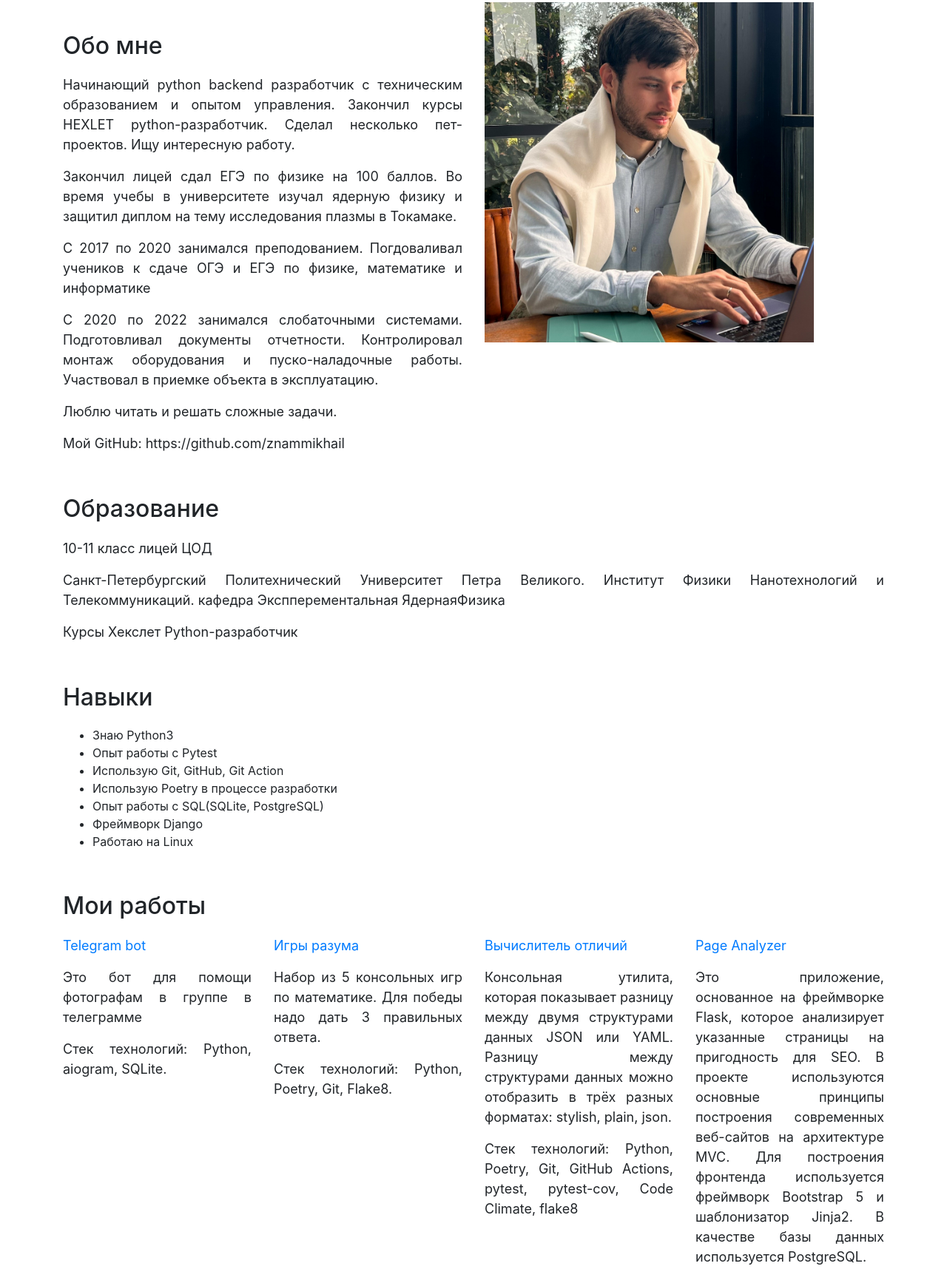
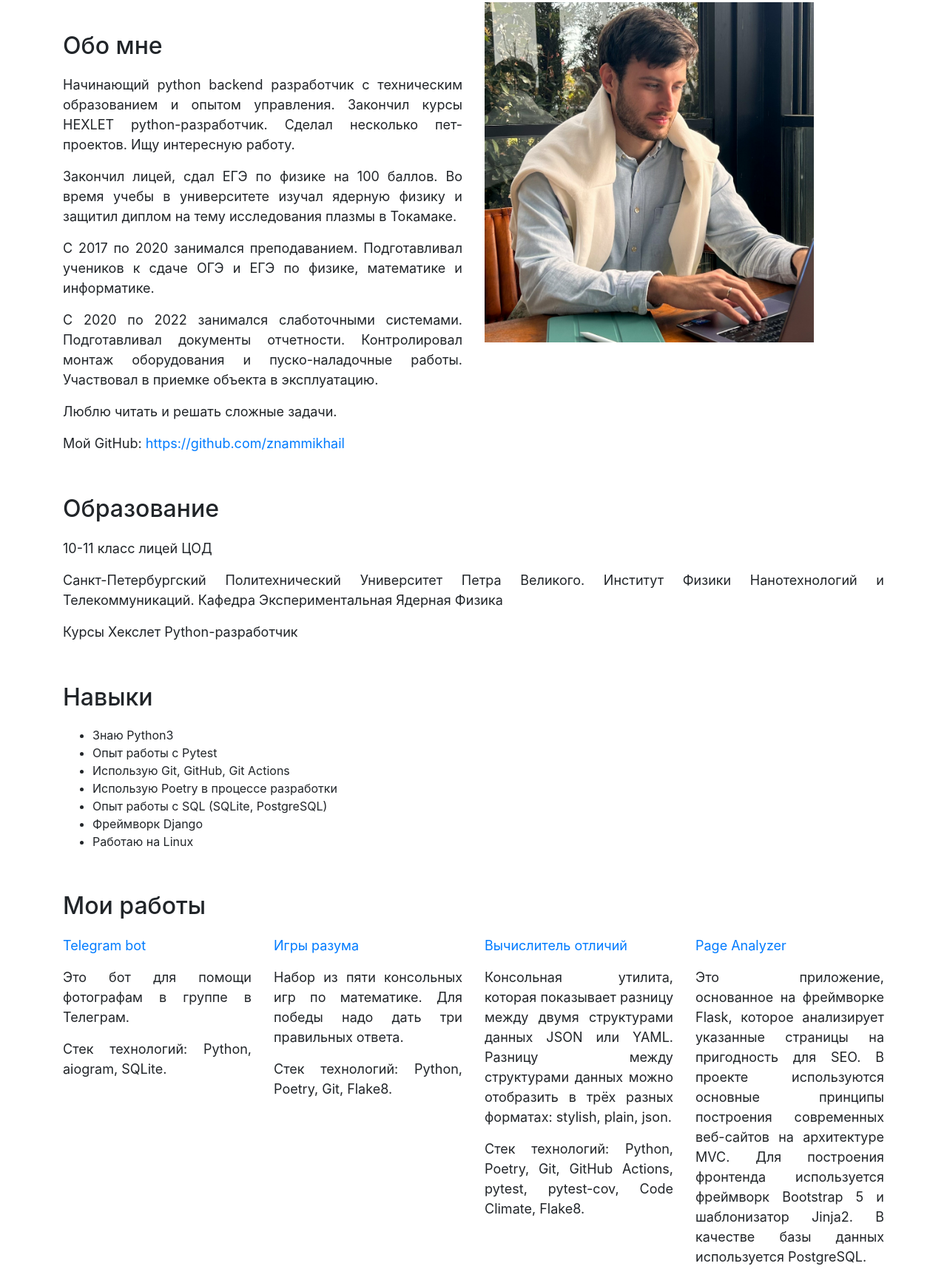
Before and after one commit to znammikhail/znammikhail.github.io, a plain HTML site: page index.html in a window 1280 px wide. Shown: the part 150-1866 px from the top of the page at 74% size. Drawn offline with nearby package versions, Linux system fonts and the light colour scheme.

Commit message:
Update index.html

```diff
--- a/index.html
+++ b/index.html
@@ -64,22 +64,21 @@
                     Закончил курсы HEXLET python-разработчик. Сделал несколько пет-проектов. Ищу интересную работу.
                 </p>
                 <p>
-                    Закончил лицей сдал ЕГЭ по физике на 100 баллов.
+                    Закончил лицей, сдал ЕГЭ по физике на 100 баллов.
                     Во время учебы в университете изучал ядерную физику и защитил диплом на тему исследования плазмы в
                     Токамаке.
                 </p>
                 <p>
-                    С 2017 по 2020 занимался преподованием. Погдоваливал учеников к сдаче ОГЭ и ЕГЭ по физике,
-                    математике
-                    и информатике
+                    С 2017 по 2020 занимался преподаванием. Подготавливал учеников к сдаче ОГЭ и ЕГЭ по физике,
+                    математике и информатике.
                 </p>
                 <p>
-                    С 2020 по 2022 занимался слобаточными системами. Подготовливал документы отчетности.
+                    С 2020 по 2022 занимался слаботочными системами. Подготавливал документы отчетности.
                     Контролировал монтаж оборудования и пуско-наладочные работы. Участвовал в приемке объекта в
                     эксплуатацию.
                 </p>
                 <p>Люблю читать и решать сложные задачи.</p>
-                <p>Мой GitHub: https://github.com/znammikhail</p>
+                <p>Мой GitHub: <a href="https://github.com/znammikhail">https://github.com/znammikhail</a></p>
             </div>
             <div class="col-lg-5">
                 <img src="IMG_cut.jpg" style="width:100%">
@@ -96,16 +95,12 @@
     <div class="container">
         <div class="row">
             <div class="col-12">
-                <p>
-                    10-11 класс лицей ЦОД
-                </p>
+                <p>10-11 класс лицей ЦОД</p>
                 <p>Санкт-Петербургский Политехнический Университет Петра Великого.
                     Институт Физики Нанотехнологий и Телекоммуникаций.
-                    кафедра Экспперементальная ЯдернаяФизика
+                    Кафедра Экспериментальная Ядерная Физика
                 </p>
-                <p>
-                    Курсы Хекслет Python-разработчик
-                </p>
+                <p>Курсы Хекслет Python-разработчик</p>
             </div>
         </div>
     </div>
@@ -122,9 +117,9 @@
                 <ul>
                     <li>Знаю Python3</li>
                     <li>Опыт работы с Pytest</li>
-                    <li>Использую Git, GitHub, Git Action</li>
+                    <li>Использую Git, GitHub, Git Actions</li>
                     <li>Использую Poetry в процессе разработки</li>
-                    <li>Опыт работы с SQL(SQLite, PostgreSQL)</li>
+                    <li>Опыт работы с SQL (SQLite, PostgreSQL)</li>
                     <li>Фреймворк Django</li>
                     <li>Работаю на Linux</li>
                 </ul>
@@ -142,34 +137,28 @@
         <div class="row">
             <div class="col-12 col-sm-12 col-md-6 col-lg-3 col-xl-3">
                 <p><a href="https://github.com/znammikhail/bot_justforfun">Telegram bot</a></p>
-                <p>Это бот для помощи фотографам в группе в телеграмме</p>
+                <p>Это бот для помощи фотографам в группе в Телеграм.</p>
                 <p>Стек технологий: Python, aiogram, SQLite.</p>
             </div>
             <div class="col-12 col-sm-12 col-md-6 col-lg-3 col-xl-3">
                 <p><a href="https://github.com/znammikhail/python-project-lvl1">Игры разума</a></p>
-                <p> Набор из 5 консольных игр по математике. Для победы надо дать 3 правильных ответа.</p>
-                <p>
-                    Стек технологий: Python, Poetry, Git, Flake8.
-                </p>
+                <p>Набор из пяти консольных игр по математике. Для победы надо дать три правильных ответа.</p>
+                <p>Стек технологий: Python, Poetry, Git, Flake8.</p>
             </div>
             <div class="col-12 col-sm-12 col-md-6 col-lg-3 col-xl-3">
                 <p><a href="https://github.com/znammikhail/python-project-50">Вычислитель отличий</a></p>
-                <p> Консольная утилита, которая показывает разницу между двумя структурами данных JSON или YAML.
-                    Разницу
+                <p>Консольная утилита, которая показывает разницу между двумя структурами данных JSON или YAML. Разницу
                     между структурами данных можно отобразить в трёх разных форматах: stylish, plain,
                     json.</p>
                 <p>
-                    Стек технологий: Python, Poetry, Git, GitHub Actions, pytest, pytest-cov, Code Climate,
-                    flake8
+                    Стек технологий: Python, Poetry, Git, GitHub Actions, pytest, pytest-cov, Code Climate, Flake8.
                 </p>
             </div>
             <div class="col-12 col-sm-12 col-md-6 col-lg-3 col-xl-3">
                 <p><a href="https://github.com/znammikhail/python-project-83">Page Analyzer</a></p>
-                <p> Это приложение, основанное на фреймворке Flask, которое анализирует указанные страницы на пригодность для SEO.
-                    В проекте используются основные принципы построения современных веб-сайтов на архитектуре MVC.
-                    Для построения фронтенда используется фреймворк Bootstrap 5 и шаблонизатор Jinja2. В качестве базы данных используется PostgreSQL.</p>
+                <p>Это приложение, основанное на фреймворке Flask, которое анализирует указанные страницы на пригодность для SEO. В проекте используются основные принципы построения современных веб-сайтов на архитектуре MVC. Для построения фронтенда используется фреймворк Bootstrap 5 и шаблонизатор Jinja2. В качестве базы данных используется PostgreSQL.</p>
                 <p>
-                    Стек технологий: Python, Flask, Bootstrap 5, PostgreSQL, Beautiful Soup 4, Jinja 2, Psycopg 2, Gunicorn, Poetry, pytest, Flake8
+                    Стек технологий: Python, Flask, Bootstrap 5, PostgreSQL, Beautiful Soup 4, Jinja2, Psycopg2, Gunicorn, Poetry, pytest, Flake8.
                 </p>
             </div>
         </div>
@@ -185,7 +174,7 @@
         <div class="row">
             <div class="col-12">
                 <p>Телефон: +7 (999) 207-36-78</p>
-                <p>Почта: <a href="mailto: znamenskymihail@gmail.com">znamenskymihail@gmail.com</a></p>
+                <p>Почта: <a href="mailto:znamenskymihail@gmail.com">znamenskymihail@gmail.com</a></p>
                 <p>Телеграм: @mizname</p>
             </div>
         </div>
```
